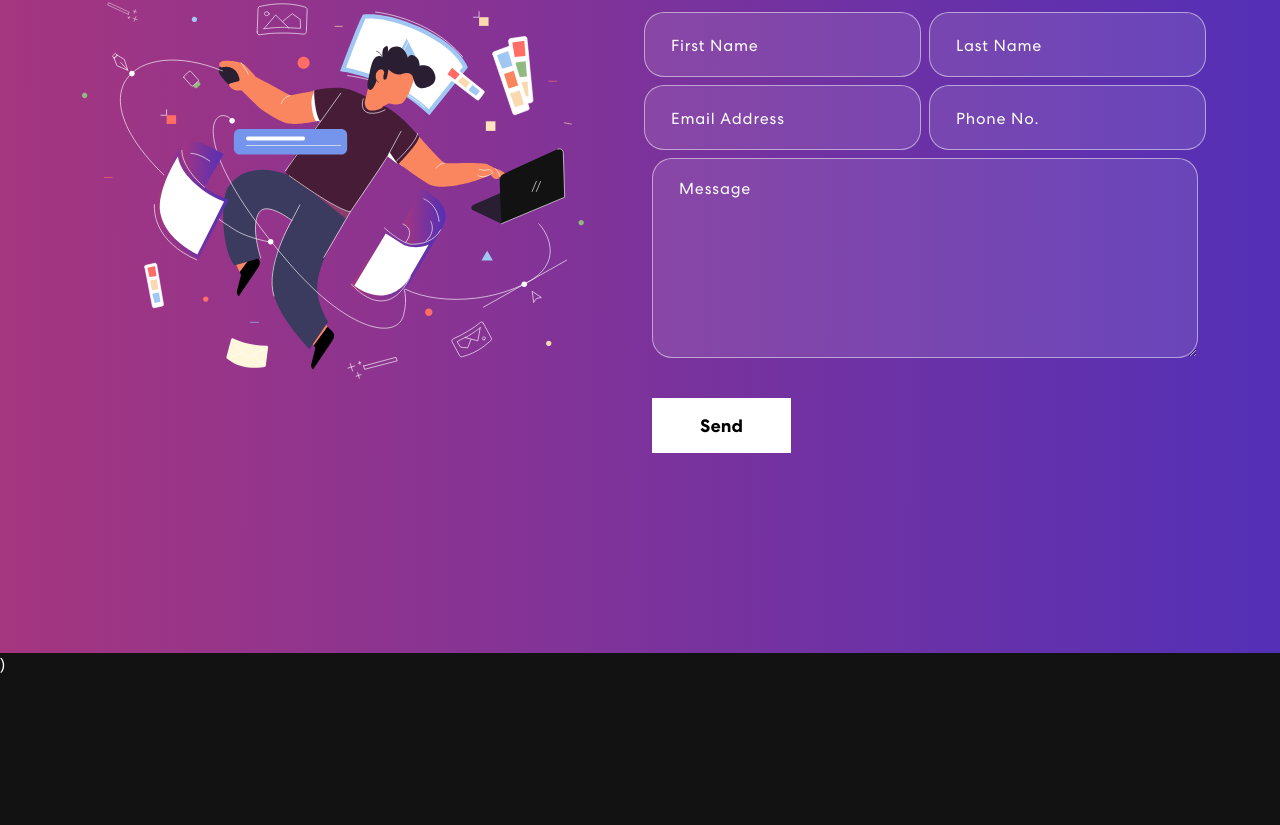
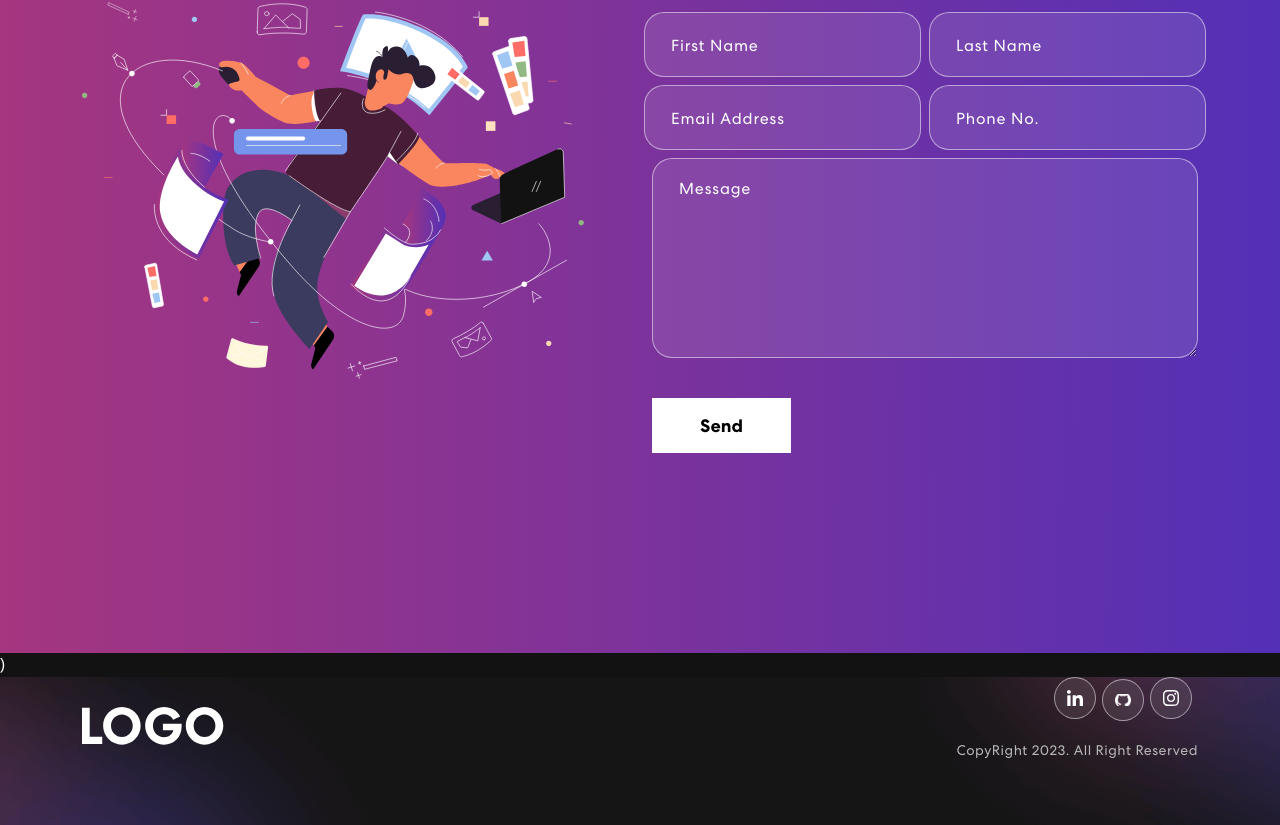
Before and after one commit to niteshSingh001/MY-PORTFOLIO-WEBSITE, a React (Create React App) app: page / in a window 1280 px wide. Shown: the part 1940-2765 px from the top of the page. Before the commit the page ends 2617 px from the top, so only its background shows below. Built offline with nearby package versions, Linux system fonts and the light colour scheme.

Commit message:
created Footer Component

```diff
--- a/package.json
+++ b/package.json
@@ -2,7 +2,7 @@
   "name": "portfolio",
   "version": "0.1.0",
   "private": true,
-  "proxy":"https://localhost:5000",
+  "proxy": "https://localhost:5000",
   "dependencies": {
     "@testing-library/jest-dom": "^5.17.0",
     "@testing-library/react": "^13.4.0",
@@ -15,7 +15,9 @@
     "react-bootstrap": "^2.8.0",
     "react-bootstrap-icons": "^1.10.3",
     "react-dom": "^18.2.0",
+    "react-mailchimp-subscribe": "^2.1.3",
     "react-multi-carousel": "^2.8.4",
+    "react-router-hash-link": "^2.4.3",
     "react-scripts": "5.0.1",
     "web-vitals": "^2.1.4"
   },
--- a/src/App.css
+++ b/src/App.css
@@ -440,7 +440,39 @@ nav.navbar .navbar-toggler[aria-expanded="true"] .navbar-toggler-icon {
   transform: translate(-50%, -50%);
   transition: 0.5s ease-in-out;
   opacity: 0;
+  width: 100%;.contact form button {
+  font-weight: 700;
+  color: #000;
+  background-color: #fff;
+  padding: 14px 48px;
+  font-size: 18px;
+  margin-top: 25px;
+  border-radius: 0;
+  position: relative;
+  transition: 0.3s ease-in-out;
+}
+.contact form button span {
+  z-index: 1;
+  position: relative;
+}
+.contact form button:hover {
+  color: #fff;
+}
+.contact form button::before {
+  content: "";
+  background: #121212;
+  width: 0;
+  height: 100%;
+  position: absolute;
+  top: 0;
+  left: 0;
+  z-index: 0;
+  transition: 0.3s ease-in-out;
+}
+.contact form button:hover::before {
   width: 100%;
+}
+
 }
 .proj-imgbx:hover .proj-txtx {
   top: 50%;
@@ -666,9 +698,13 @@ nav.navbar .navbar-toggler[aria-expanded="true"] .navbar-toggler-icon {
 	position: relative;
   border-radius: 0.4rem;
   cursor: pointer;
-  background: linear-gradient(90.21deg, rgba(170, 54, 124, 0.5) -5.91%, rgba(74, 47, 189, 0.5) 111.58%);
-	font-weight: 500;
+  /* background: linear-gradient(90.21deg, rgba(170, 54, 124, 0.5) -5.91%, rgba(74, 47, 189, 0.5) 111.58%); */
+	background-color: #121212;
+  font-weight: 500;
 }
+
+
+
 
 
 
--- a/src/App.js
+++ b/src/App.js
@@ -6,6 +6,7 @@ import Skills from "./components/Skills";
 import Projects from "./components/Projects";
 import "bootstrap/dist/css/bootstrap.min.css";
 import Contact from "./components/Contact";
+import Footer from "./components/Footer";
 
 function App() {
   return (
@@ -15,6 +16,7 @@ function App() {
       <Skills />
       <Projects />
       <Contact />
+      <Footer />
     </div>
   );
 }
--- a/src/components/Banner.js
+++ b/src/components/Banner.js
@@ -59,6 +59,7 @@ function Banner() {
               successful projects. I enjoyed every step of creation, learning,
               development, and collaboration
             </p>
+
             <button onClick={() => console.log("connect")}>
               Let's connect
               <ArrowRightCircle size={25} />
--- /dev/null
+++ b/src/components/Footer.js
@@ -0,0 +1,39 @@
+import React from "react";
+import logo from "../assets/img/logo.svg";
+import navIcon1 from "../assets/img/nav-icon1.svg";
+import navIcon2 from "../assets/img/nav-icon2.png";
+import navIcon3 from "../assets/img/nav-icon3.svg";
+import { Container, Row, Col } from "react-bootstrap";
+
+function Footer() {
+  return (
+    <footer className="footer">
+      <Container>
+        <Row className="align-items-center">
+          <Col sm={6}>
+            <img src={logo} alt="Logo" />
+          </Col>
+          <Col sm={6} className="text-center text-sm-end">
+            <div className="social-icon">
+              <a href="#" target="_blank">
+                <img src={navIcon1} alt="" />
+              </a>
+              <a href="https://github.com/niteshSingh001" target="_blank">
+                <img src={navIcon2} alt="" />
+              </a>
+              <a
+                href="https://www.instagram.com/niteshsingh_here/"
+                target="_blank"
+              >
+                <img src={navIcon3} alt="" />
+              </a>
+              <p>CopyRight 2023. All Right Reserved</p>
+            </div>
+          </Col>
+        </Row>
+      </Container>
+    </footer>
+  );
+}
+
+export default Footer;
--- a/src/components/NavBar.js
+++ b/src/components/NavBar.js
@@ -4,6 +4,8 @@ import logo from "../assets/img/logo.svg";
 import navIcon1 from "../assets/img/nav-icon1.svg";
 import navIcon2 from "../assets/img/nav-icon2.png";
 import navIcon3 from "../assets/img/nav-icon3.svg";
+import { HashLink } from "react-router-hash-link";
+import { BrowserRouter as Router } from "react-router-dom";
 
 function NavBar() {
   const [activeLink, setActiveLink] = useState("home");
@@ -28,6 +30,7 @@ function NavBar() {
   };
 
   return (
+    <Router>
       <Navbar expand="lg" className={scrolled ? "scrolled" : ""}>
         <Container>
           <Navbar.Brand href="#home">
@@ -59,7 +62,9 @@ function NavBar() {
               <Nav.Link
                 href="#projects"
                 className={
-                activeLink === "projects" ? "active navbar-link" : "navbar-link"
+                  activeLink === "projects"
+                    ? "active navbar-link"
+                    : "navbar-link"
                 }
                 onClick={() => onUpdateActiveLink("projects")}
               >
@@ -68,23 +73,29 @@ function NavBar() {
             </Nav>
             <span className="navbar-text">
               <div className="social-icon">
-              <a href="#">
+                <a href="#" target="_blank">
                   <img src={navIcon1} alt="" />
                 </a>
-              <a href="#">
+                <a href="https://github.com/niteshSingh001" target="_blank">
                   <img src={navIcon2} alt="" />
                 </a>
-              <a href="#">
+                <a
+                  href="https://www.instagram.com/niteshsingh_here/"
+                  target="_blank"
+                >
                   <img src={navIcon3} alt="" />
                 </a>
               </div>
+              <HashLink to="#connect">
                 <button className="vvd" onClick={() => console.log("connect")}>
                   <span>Lets's Connect</span>
                 </button>
+              </HashLink>
             </span>
           </Navbar.Collapse>
         </Container>
       </Navbar>
+    </Router>
   );
 }
 
--- a/src/components/Projects.js
+++ b/src/components/Projects.js
@@ -33,7 +33,7 @@ const data = [
 
 const Portfolio = () => {
   return (
-    <section>
+    <section id="projects">
       <h1 className="project_header">Projects</h1>
 
       <div className="container portfolio_container">
```
Also changed, not shown: 1 other file (tests, documents, lock files or other folders). Lines whose indentation alone changed are shown as unchanged.
